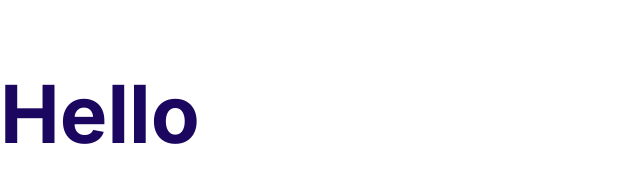
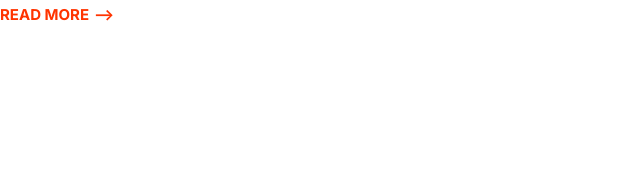
Before and after one commit to Victor-Guerrero-Devs/cloudmaster-scss, a website: page index.html in a window 1280 px wide. Shown: the whole page, without its empty margins (0-640 px from the left). Drawn offline with Linux system fonts and the light colour scheme.

Commit message:
Build arrow link component

```diff
--- a/index.html
+++ b/index.html
@@ -15,6 +15,6 @@
     <link rel="stylesheet" href="./styles/css/styles.css" />
   </head>
   <body>
-    <h1>Hello</h1>
+    <a href="#" class="link-arrow">Read More</a>
   </body>
 </html>
--- /dev/null
+++ b/styles/scss/components/_link.scss
@@ -0,0 +1,28 @@
+@use '../abstracts/' as *;
+
+a {
+  text-decoration: none;
+}
+
+.link-arrow {
+  color: $accent-clr;
+  text-transform: uppercase;
+  font-size: 2rem;
+  font-weight: 700;
+}
+
+.link-arrow::after {
+  content: '-->';
+  margin-left: 5px;
+  transition: margin 0.15s;
+}
+
+.link-arrow:hover::after {
+  margin-left: 10px;
+}
+
+@media screen and (min-width: $desktop-width) {
+  .link-arrow {
+    font-size: 1.5rem;
+  }
+}
--- a/styles/scss/main.scss
+++ b/styles/scss/main.scss
@@ -5,3 +5,6 @@
 // import abstract modules
 @use 'abstracts/variables';
 @use 'abstracts/mixins';
+
+//import component modules
+@use 'components/link';
```
Also changed, not shown: components/link.html (added, +1 -0 lines), styles/css/styles.css, 1 other file.
